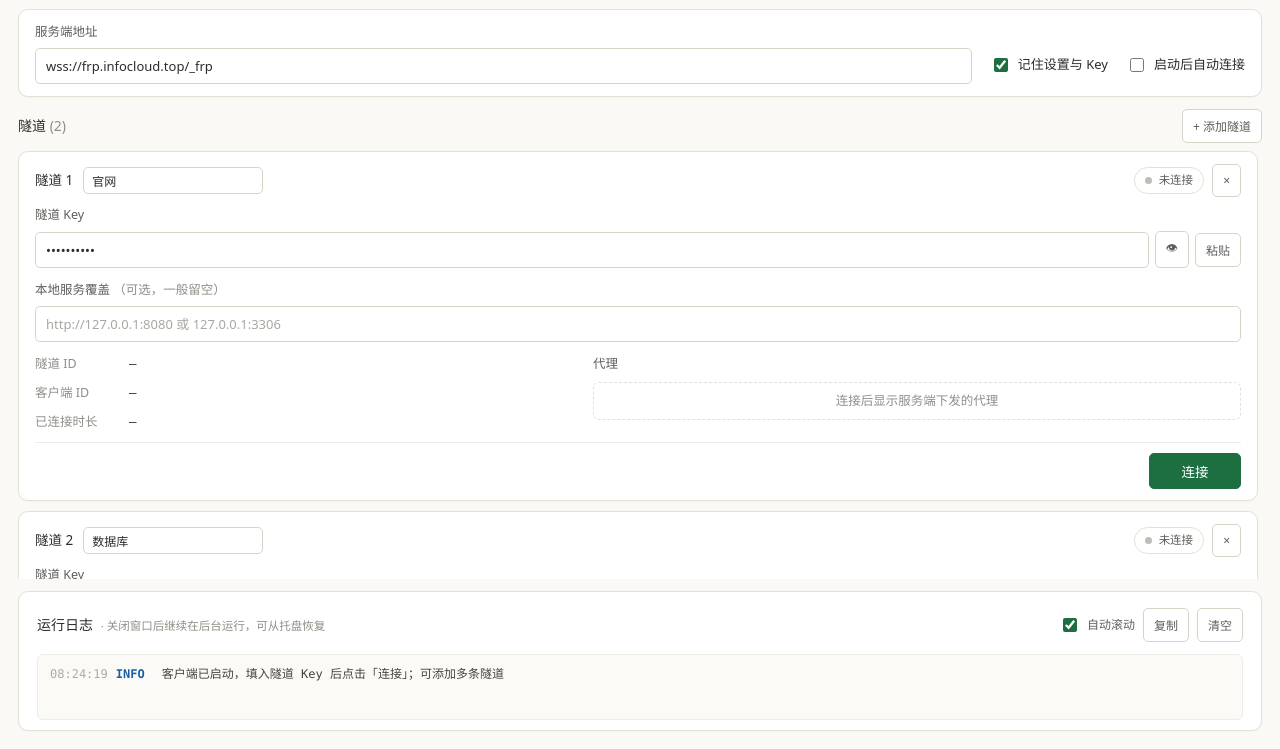
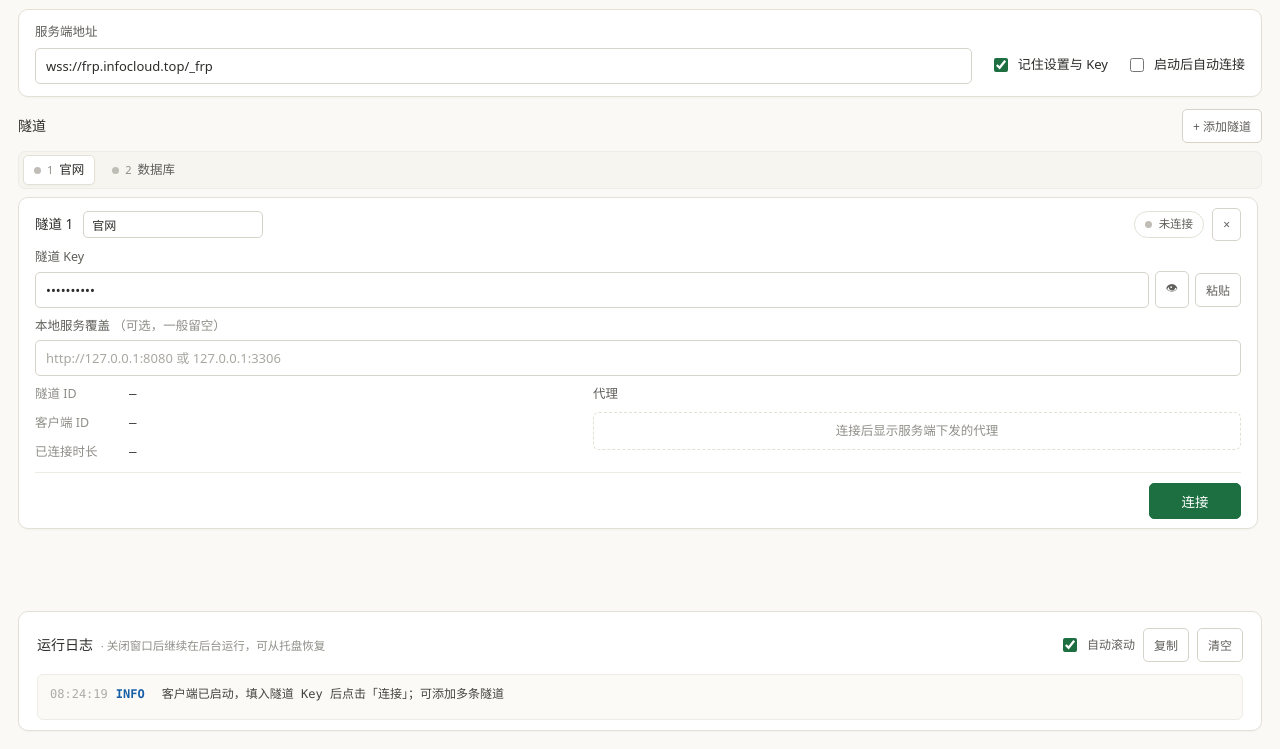
Before and after one commit to ZhengHaoF/z-frp, a website: page apps/desktop/src/index.html in a window 1280 px wide. Shown: the part 51-800 px from the top of the page. Drawn offline with Linux system fonts and the light colour scheme.

Commit message:
feat(desktop): 隧道列表改为 tab 切换，一次只显示一条卡片
- 隧道标题下加 tab 条：序号 + 备注 + 状态圆点，点 tab 切换卡片
- 备注输入实时同步到 tab 标题；后台状态变化同步到 tab 圆点
- 添加隧道自动切到新 tab，删除后切到相邻 tab
- 压缩日志区与卡片间距，保证连接按钮在默认窗口内完整可见

```diff
--- a/apps/desktop/src/index.html
+++ b/apps/desktop/src/index.html
@@ -40,6 +40,7 @@
         <h2>隧道 <span class="muted" id="tunnelCount"></span></h2>
         <button class="icon-btn" id="addTunnel">+ 添加隧道</button>
       </div>
+      <div class="tunnel-tabs" id="tunnelTabs" role="tablist"></div>
       <div class="tunnel-list" id="tunnelList"></div>
     </main>
 
--- a/apps/desktop/src/main.js
+++ b/apps/desktop/src/main.js
@@ -76,6 +76,7 @@
     remember: $("remember"),
     autoConnect: $("autoConnect"),
     tunnelList: $("tunnelList"),
+    tunnelTabs: $("tunnelTabs"),
     tunnelCount: $("tunnelCount"),
     addTunnel: $("addTunnel"),
     logBody: $("logBody"),
@@ -99,6 +100,7 @@
 
   let toastTimer = null;
   let persistTimer = null;
+  let activeTunnelId = null; // tab 当前选中的隧道 id
 
   function newId() {
     return `t${Date.now().toString(36)}${Math.random().toString(36).slice(2, 7)}`;
@@ -270,10 +272,62 @@
     el.statusText.textContent = text;
   }
 
-  function renderTunnels() {
-    el.tunnelCount.textContent = settings.tunnels.length ? `(${settings.tunnels.length})` : "";
+  function tab(id) {
+    return el.tunnelTabs.querySelector(`[data-id="${CSS.escape(id)}"]`);
+  }
+
+  function updateTab(id) {
+    const node = tab(id);
+    if (!node) return;
+    const i = settings.tunnels.findIndex((t) => t.id === id);
+    if (i < 0) return;
+    const s = runtime.get(id);
+    const state = s?.state || "offline";
+    node.dataset.state = state;
+    node.querySelector(".js-tab-label").textContent =
+      settings.tunnels[i].note.trim() || `隧道 ${i + 1}`;
+    node.title = `${settings.tunnels[i].note.trim() || `隧道 ${i + 1}`} · ${STATE_TEXT[state] || state}`;
+  }
+
+  function renderTabs() {
+    el.tunnelTabs.innerHTML = "";
+    settings.tunnels.forEach((t, i) => {
+      const btn = document.createElement("button");
+      btn.type = "button";
+      btn.className = "tunnel-tab";
+      btn.setAttribute("role", "tab");
+      btn.dataset.id = t.id;
+      btn.innerHTML = `
+        <span class="tab-dot"></span>
+        <span class="tab-index">${i + 1}</span>
+        <span class="js-tab-label"></span>
+      `;
+      btn.addEventListener("click", () => selectTunnel(t.id));
+      el.tunnelTabs.appendChild(btn);
+      updateTab(t.id);
+    });
+    for (const node of el.tunnelTabs.children) {
+      const active = node.dataset.id === activeTunnelId;
+      node.classList.toggle("active", active);
+      node.setAttribute("aria-selected", String(active));
+    }
+  }
+
+  function selectTunnel(id) {
+    if (!settings.tunnels.some((t) => t.id === id)) return;
+    activeTunnelId = id;
+    renderTabs();
+    renderCard();
+    // 切 tab 后把选中的标签滚进可视区
+    tab(id)?.scrollIntoView({ block: "nearest", inline: "nearest" });
+  }
+
+  /** 只渲染当前 tab 选中的那条隧道卡片 */
+  function renderCard() {
     el.tunnelList.innerHTML = "";
-    settings.tunnels.forEach((t, i) => {
+    const t = settings.tunnels.find((x) => x.id === activeTunnelId);
+    if (!t) return;
+    const i = settings.tunnels.findIndex((x) => x.id === t.id);
       const article = document.createElement("article");
       article.className = "card tunnel";
       article.dataset.id = t.id;
@@ -319,7 +373,14 @@
       article.querySelector(".js-local").value = t.local;
       el.tunnelList.appendChild(article);
       updateCard(t.id);
-    });
+  }
+
+  function renderTunnels() {
+    if (!settings.tunnels.some((t) => t.id === activeTunnelId)) {
+      activeTunnelId = settings.tunnels[0]?.id || null;
+    }
+    renderTabs();
+    renderCard();
   }
 
   async function connect(id) {
@@ -337,6 +398,7 @@
       await persist(true);
       runtime.set(id, { state: "connecting" });
       updateCard(id);
+      updateTab(id);
       updateGlobalStatus();
       await invoke("start_client", { id, key, server, local: t.local.trim() || null });
     } catch (err) {
@@ -357,6 +419,7 @@
   function addTunnel() {
     const t = makeTunnel();
     settings.tunnels.push(t);
+    activeTunnelId = t.id;
     renderTunnels();
     updateGlobalStatus();
     persist(true);
@@ -371,6 +434,9 @@
     if (ACTIVE.has(runtime.get(id)?.state)) await disconnect(id);
     settings.tunnels.splice(idx, 1);
     runtime.delete(id);
+    if (activeTunnelId === id) {
+      activeTunnelId = settings.tunnels[Math.min(idx, settings.tunnels.length - 1)]?.id || null;
+    }
     renderTunnels();
     updateGlobalStatus();
     persist(true);
@@ -388,8 +454,10 @@
     if (!t) return;
     if (e.target.matches(".js-key")) t.key = e.target.value;
     else if (e.target.matches(".js-local")) t.local = e.target.value;
-    else if (e.target.matches(".js-note")) t.note = e.target.value;
-    else return;
+    else if (e.target.matches(".js-note")) {
+      t.note = e.target.value;
+      updateTab(t.id); // 备注就是 tab 标题，实时同步
+    } else return;
     persist();
   });
 
@@ -472,6 +540,7 @@
     if (!payload?.id) return;
     runtime.set(payload.id, payload);
     updateCard(payload.id);
+    updateTab(payload.id); // 后台状态变化同步到 tab 圆点，不必等切回来
     updateGlobalStatus();
   });
 
--- a/apps/desktop/src/styles.css
+++ b/apps/desktop/src/styles.css
@@ -207,10 +207,82 @@ body {
   font-weight: 500;
 }
 
+/* 一条隧道一个 tab，只渲染当前选中的卡片，避免纵向堆叠滚动 */
+.tunnel-tabs {
+  display: flex;
+  flex: 0 0 auto;
+  align-items: center;
+  gap: 6px;
+  min-height: 33px;
+  margin-bottom: 8px;
+  padding: 3px 4px;
+  overflow-x: auto;
+  background: var(--bg-soft);
+  border: 1px solid var(--line-soft);
+  border-radius: 7px;
+}
+
+.tunnel-tab {
+  display: inline-flex;
+  flex: 0 0 auto;
+  align-items: center;
+  gap: 6px;
+  padding: 4px 10px;
+  border: 1px solid transparent;
+  border-radius: 5px;
+  background: transparent;
+  color: var(--muted);
+  font: inherit;
+  font-size: 12.5px;
+  cursor: pointer;
+  white-space: nowrap;
+  transition: background 0.15s, color 0.15s, border-color 0.15s;
+}
+
+.tunnel-tab:hover {
+  color: var(--text);
+  background: var(--card);
+}
+
+.tunnel-tab.active {
+  color: var(--text);
+  background: var(--card);
+  border-color: var(--line);
+  font-weight: 500;
+  box-shadow: 0 1px 2px rgba(44, 44, 42, 0.04);
+}
+
+.tab-dot {
+  width: 7px;
+  height: 7px;
+  border-radius: 50%;
+  background: #bfbdb6;
+}
+
+.tunnel-tab[data-state="connecting"] .tab-dot {
+  background: var(--info);
+  animation: pulse 1.1s infinite;
+}
+
+.tunnel-tab[data-state="online"] .tab-dot {
+  background: var(--ok);
+  box-shadow: 0 0 0 3px rgba(59, 109, 17, 0.14);
+}
+
+.tunnel-tab[data-state="reconnecting"] .tab-dot {
+  background: var(--warn);
+  animation: pulse 0.9s infinite;
+}
+
+.tab-index {
+  color: var(--muted-2);
+  font-size: 11px;
+  font-variant-numeric: tabular-nums;
+}
+
 .tunnel-list {
   display: flex;
   flex-direction: column;
-  gap: 10px;
   flex: 1 1 auto;
   min-height: 0;
   overflow-y: auto;
@@ -218,11 +290,15 @@ body {
 }
 
 .card.tunnel {
-  padding: 12px 16px 11px;
+  padding: 10px 16px 9px;
+}
+
+.card.tunnel label {
+  margin: 8px 0 4px;
 }
 
 .card.tunnel label:first-of-type {
-  margin-top: 8px;
+  margin-top: 6px;
 }
 
 .card h2 {
@@ -529,7 +605,7 @@ input.note-input {
   display: grid;
   grid-template-columns: minmax(210px, 1fr) minmax(250px, 1.2fr);
   gap: 18px;
-  margin-top: 12px;
+  margin-top: 8px;
 }
 
 .tunnel-meta h3 {
@@ -565,8 +641,8 @@ input.note-input {
 .logs {
   display: flex;
   flex-direction: column;
-  flex: 0 0 140px;
-  min-height: 110px;
+  flex: 0 0 120px;
+  min-height: 100px;
   padding-bottom: 10px;
 }
 
```
